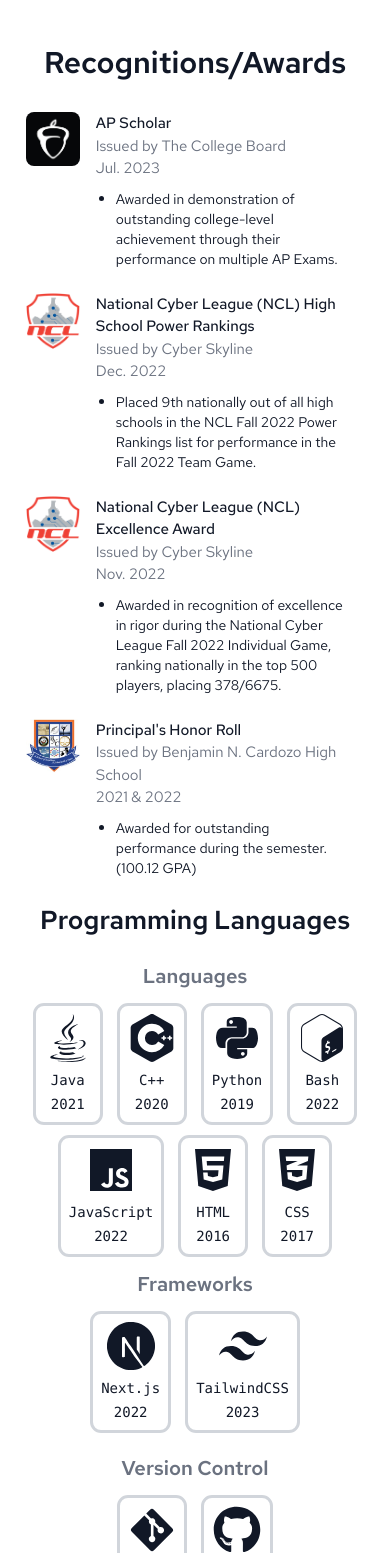
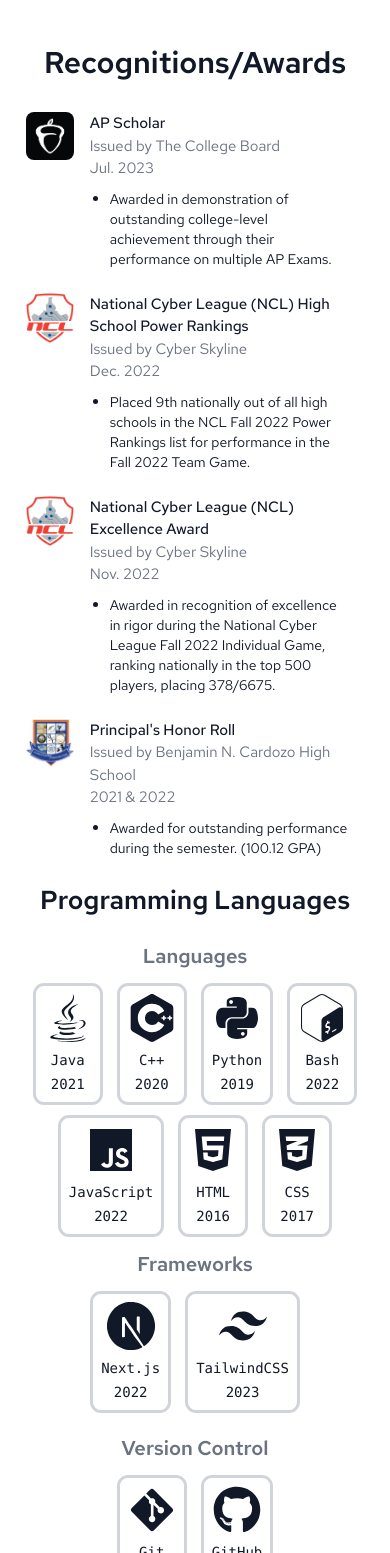
Before and after one commit to OmnipotentBlade/portfolio, a Next.js app: page /skills-experience in a window 390 px wide. Shown: the part 1575-3128 px from the top of the page. Built offline with nearby package versions, Linux system fonts and the light colour scheme.

Commit message:
Fix award image scaling, update footer, fix navbar

```diff
--- a/src/app/skills-experience/page.tsx
+++ b/src/app/skills-experience/page.tsx
@@ -146,10 +146,14 @@ export default function SkillsExp() {
                     <div className='p-2 pt-6 md:py-8 md:px-10'>
                         <ul className='list-disc'>
                             <li className='flex text-[15px] md:text-base'>
-                                <div className='justify-center max-w-[54px]'>
-                                    <Image src='/icons/other/collegeboard-logo.png' width={500} height={500} alt='CollegeBoard' className='rounded-lg'/>
+                                {/* Mobile */}
+                                <div className='md:hidden justify-center'>
+                                    <Image src='/icons/other/collegeboard-logo.png' width={48} height={48} alt='CollegeBoard' className='rounded-lg'/>
                                 </div>
-                                <div className='px-4'>
+                                <div className='hidden md:block justify-center'>
+                                    <Image src='/icons/other/collegeboard-logo.png' width={54} height={54} alt='CollegeBoard' className='rounded-lg'/>
+                                </div>
+                                <div className='px-4 max-w-[290px] md:max-w-2xl'>
                                     <h3 className='font-medium'>AP Scholar</h3>
                                     <div className='text-gray-500 md:flex'>
                                         <h3>Issued by The College Board</h3>
@@ -166,10 +170,14 @@ export default function SkillsExp() {
                                 </div>
                             </li>
                             <li className='pt-6 flex'>
-                                <div className='justify-center max-w-[54px]'>
-                                    <Image src='/icons/other/ncl-logo.png' width={500} height={500} alt='NCL' className='flex'/>
+                                {/* Mobile */}
+                                <div className='md:hidden justify-center'>
+                                    <Image src='/icons/other/ncl-logo.png' width={48} height={48} alt='NCL'/>
                                 </div>
-                                <div className='px-4 text-[15px] md:text-base'>
+                                <div className='hidden md:block justify-center'>
+                                    <Image src='/icons/other/ncl-logo.png' width={54} height={54} alt='NCL'/>
+                                </div>
+                                <div className='px-4 max-w-[290px] md:max-w-2xl text-[15px] md:text-base'>
                                     <h3 className='font-medium'>National Cyber League (NCL) High School Power Rankings</h3>
                                     <div className='text-gray-500 md:flex'>
                                         <h3>Issued by Cyber Skyline</h3>
@@ -187,10 +195,14 @@ export default function SkillsExp() {
                                 </div>
                             </li>
                             <li className='flex pt-6'>
-                                <div className='justify-center max-w-[54px]'>
-                                    <Image src='/icons/other/ncl-logo.png' width={500} height={500} alt='NCL' className='flex'/>
+                                {/* Mobile */}
+                                <div className='md:hidden justify-center'>
+                                    <Image src='/icons/other/ncl-logo.png' width={48} height={48} alt='NCL'/>
                                 </div>
-                                <div className='px-4 text-[15px] md:text-base'>
+                                <div className='hidden md:block justify-center'>
+                                    <Image src='/icons/other/ncl-logo.png' width={54} height={54} alt='NCL'/>
+                                </div>
+                                <div className='px-4 max-w-[290px] md:max-w-2xl text-[15px] md:text-base'>
                                     <h3 className='font-medium'>National Cyber League (NCL) Excellence Award</h3>
                                     <div className='text-gray-500 md:flex'>
                                         <h3>Issued by Cyber Skyline</h3>
@@ -208,10 +220,14 @@ export default function SkillsExp() {
                                 </div>
                             </li>
                             <li className='pt-6 flex text-[15px] md:text-base'>
-                                <div className='justify-center max-w-[54px]'>
-                                    <Image src='/icons/other/bnchs-logo.jpeg' width={500} height={500} alt='BNCHS'/>
+                                {/* Mobile */}
+                                <div className='md:hidden justify-center'>
+                                    <Image src='/icons/other/bnchs-logo.jpeg' width={48} height={48} alt='BNCHS'/>
                                 </div>
-                                <div className='px-4'>
+                                <div className='hidden md:block justify-center'>
+                                    <Image src='/icons/other/bnchs-logo.jpeg' width={54} height={54} alt='BNCHS'/>
+                                </div>
+                                <div className='px-4 max-w-[290px] md:max-w-2xl'>
                                     <h3 className='font-medium'>Principal&apos;s Honor Roll</h3>
                                     <div className='text-gray-500 md:flex'>
                                         <h3>Issued by Benjamin N. Cardozo High School</h3>
@@ -239,6 +255,7 @@ export default function SkillsExp() {
                                 <div className='hidden md:inline'>
                                     <FaJava size={72}/>
                                 </div>
+                                {/* Mobile */}
                                 <div className='md:hidden'>
                                     <FaJava size={48}/>
                                 </div>
@@ -249,6 +266,7 @@ export default function SkillsExp() {
                                 <div className='hidden md:inline'>
                                     <SiCplusplus size={72}/>
                                 </div>
+                                {/* Mobile */}
                                 <div className='md:hidden'>
                                     <SiCplusplus size={48}/>
                                 </div>
@@ -259,6 +277,7 @@ export default function SkillsExp() {
                                 <div className='hidden md:inline'>
                                     <FaPython size={72}/>
                                 </div>
+                                {/* Mobile */}
                                 <div className='md:hidden'>
                                     <div className='flex justify-center items-center'>
                                         <FaPython size={48}/>
@@ -271,6 +290,7 @@ export default function SkillsExp() {
                                 <div className='hidden md:inline'>
                                     <SiGnubash size={72}/>
                                 </div>
+                                {/* Mobile */}
                                 <div className='md:hidden'>
                                     <SiGnubash size={48}/>
                                 </div>
@@ -297,6 +317,7 @@ export default function SkillsExp() {
                             </div>
                         </div>
                     </div>
+                    {/* Mobile */}
                     <div className='md:hidden pb-2 flex justify-center items-center'>
                         <div className='p-2 mx-[10px] outline outline-gray-300 rounded-lg'>
                             <div className='flex justify-center items-center h-[48px]'>
@@ -326,6 +347,7 @@ export default function SkillsExp() {
                                             <SiNextdotjs size={64}/>
                                         </div>
                                     </div>
+                                    {/* Mobile */}
                                     <div className='md:hidden'>
                                         <div className='flex justify-center items-center'>
                                             <SiNextdotjs size={48}/>
@@ -340,6 +362,7 @@ export default function SkillsExp() {
                                             <SiTailwindcss size={72}/>
                                         </div>
                                     </div>
+                                    {/* Mobile */}
                                     <div className='md:hidden'>
                                         <div className='flex justify-center'>
                                             <SiTailwindcss size={48}/>
@@ -359,6 +382,7 @@ export default function SkillsExp() {
                                             <FaGitAlt size={72}/>
                                         </div>
                                     </div>
+                                    {/* Mobile */}
                                     <div className='md:hidden'>
                                         <div className='flex justify-center items-center'>
                                             <FaGitAlt size={48}/>
@@ -373,6 +397,7 @@ export default function SkillsExp() {
                                             <FaGithub size={72}/>
                                         </div>
                                     </div>
+                                    {/* Mobile */}
                                     <div className='md:hidden'>
                                         <div className='flex justify-center'>
                                             <FaGithub size={48}/>
--- a/src/components/Footer.jsx
+++ b/src/components/Footer.jsx
@@ -18,6 +18,11 @@ const Footer = ({desc}) => {
                             <li className='px-2'>
                                 <a href='https://github.com/OmnipotentBlade'>
                                     <Image src='/icons/socials/githubwhite.png' className='hover:brightness-90 transition' width={28} height={28} alt='GitHub Profile'/>
+                                </a>
+                            </li>
+                            <li className='px-[6px]'>
+                                <a href='mailto:ahmed@aosman.app'>
+                                    <Image src='/icons/socials/email.svg' className='hover:brightness-90 transition' width={30} height={30} alt='Email'/>
                                 </a>
                             </li>
                         </ul>
--- a/src/components/Navbar.jsx
+++ b/src/components/Navbar.jsx
@@ -27,7 +27,7 @@ const NavBar = ({page}) => {
     return (
         <div className={`${page!=='Home' ? 'bg-zinc-900/90' : 'fixed'} top-0 left-0 w-full z-[999] ${isScrolled ? 'backdrop-blur-[10px]' : ''} ${nav ? 'bg-zinc-900 md:bg-transparent transition-all' : 'transition-all'}`}>
             {/* Mobile Menu */}
-            <div className={`fixed left-0 top-[62px] w-[65%] h-72 bg-zinc-900/90 rounded-br-xl ${nav ? 'flex transition-opacity' : 'opacity-0 transition-opacity'}`}>
+            <div className={`fixed left-0 top-[62px] w-[65%] h-72 rounded-br-xl ${nav ? 'visible bg-zinc-900/90 transition-all' : 'invisible transition-all'}`}>
                 <div className={`p-4 text-white font-mono ${nav ? '' : 'hidden'}`}>
                     <ul className='p-2 pb-3'>
                         <span className='text-gray-400'>About</span>
```
